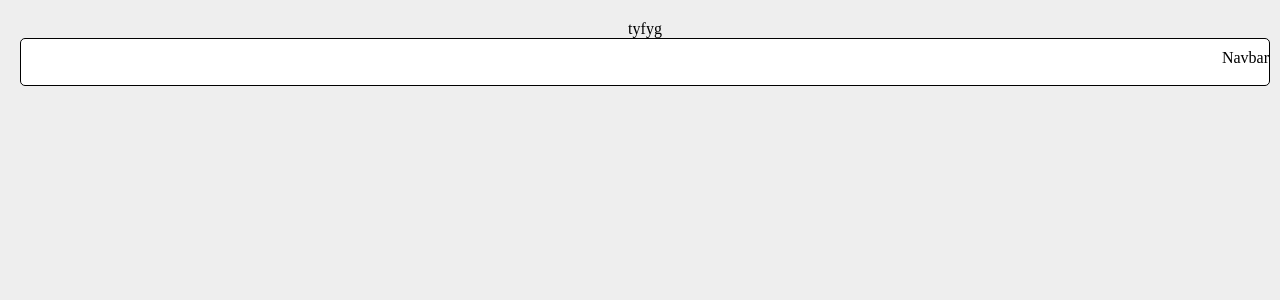
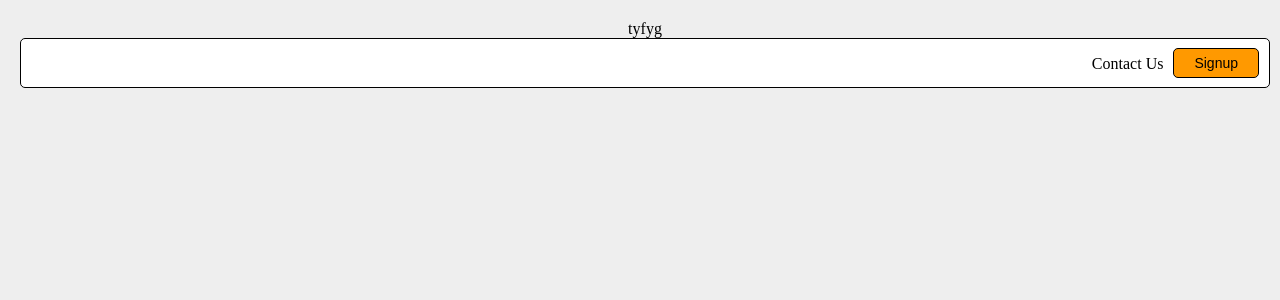
Before and after one commit to JEN-dotcom/edustipend, a React (Create React App) app: page / in a window 1280 px wide. Shown: the top 300 px of the page. Built offline with nearby package versions, Linux system fonts and the light colour scheme.

Commit message:
Added signup button

```diff
--- a/src/components/Navbar/Navbar.js
+++ b/src/components/Navbar/Navbar.js
@@ -4,7 +4,9 @@ import './navbar.css'
 const Navbar = () => {
   return (
     <div className='nav'>
-    Navbar</div>
+    Contact Us
+    <button>Signup</button>
+    </div>
   )
 }
 
--- a/src/components/Navbar/navbar.css
+++ b/src/components/Navbar/navbar.css
@@ -1,10 +1,15 @@
 .nav {
     background-color: white;
     border: 1px solid black;
-    height: 6vh;
+    height: 6.2vh;
+    line-height: 6.2vh;
     border-radius: 5px;
-    margin:auto;
-    padding: 10px 0;
+    /* margin:auto; */
+    /* padding: 10px 0; */
     display:flex;
     justify-content: end;
 }
+
+button {
+    margin: 9px 10px
+}
--- a/src/index.css
+++ b/src/index.css
@@ -12,10 +12,10 @@
 button {
   font-size: 14px;
 
-  padding: 0px 20px;
+  padding: 3px 20px;
   color: #000;
-  background-color: orange;
-  border-radius: 4px;
+  background-color: #ff9900;
+  border-radius: 5px;
   cursor: pointer;
   border: 1px solid black;
   transition: 0.2s;
```
